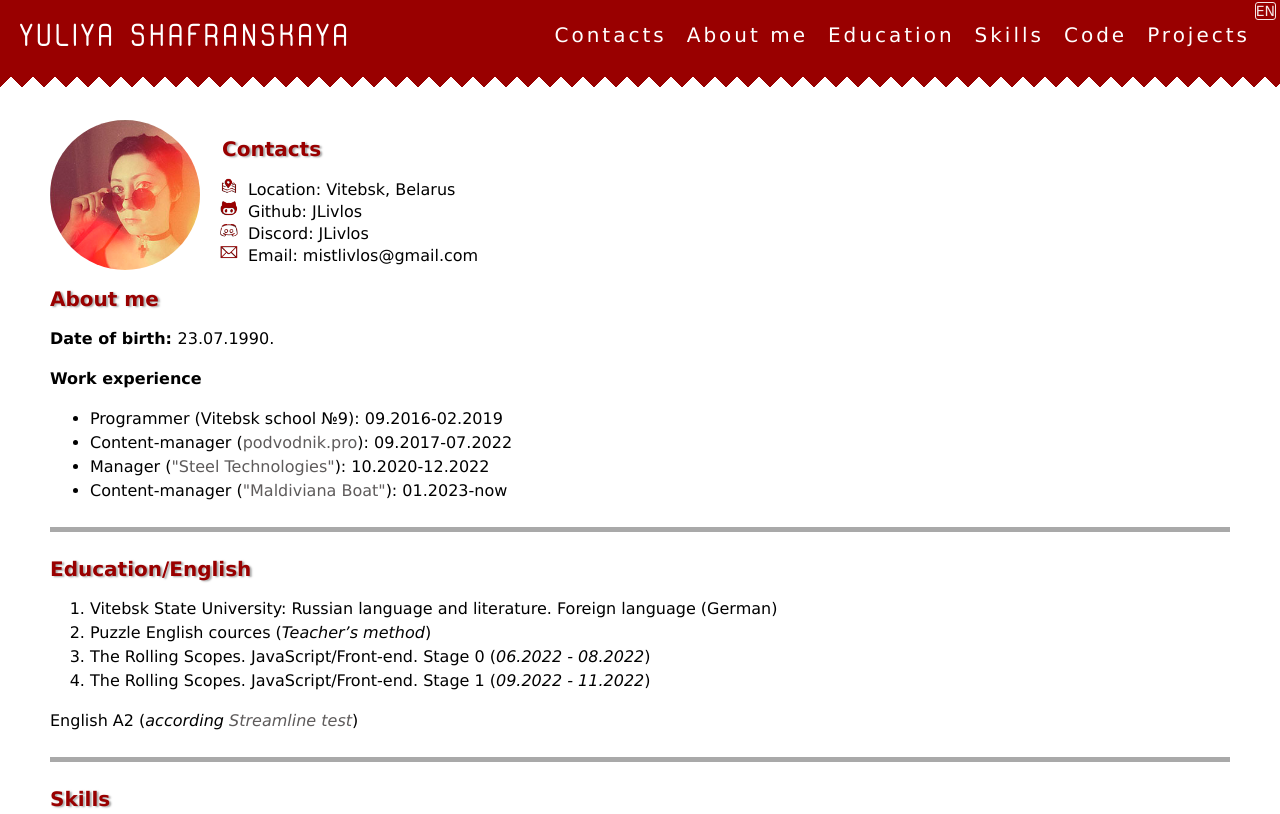
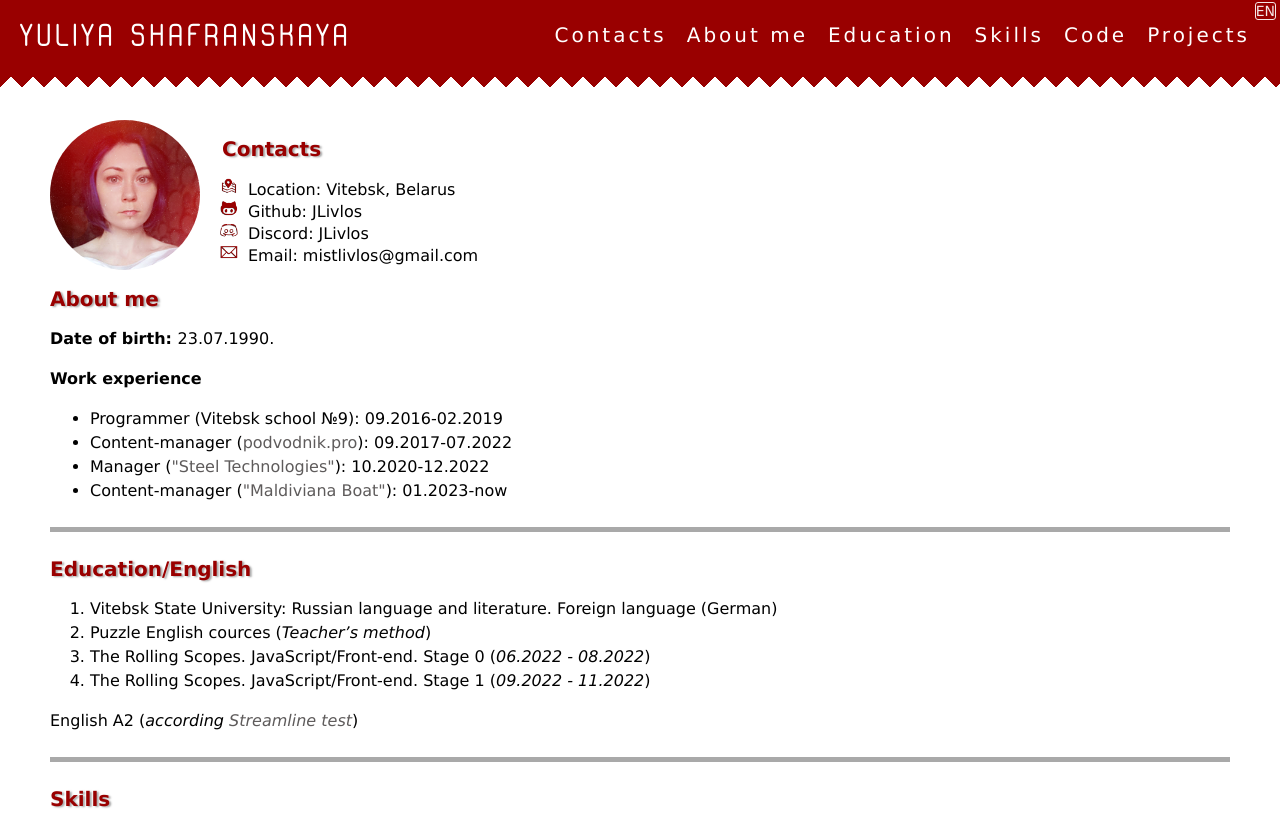
Before and after one commit to JLivlos/cv, a plain HTML site: page index.html in a window 1280 px wide. Shown: the top 814 px of the page. Drawn offline with Linux system fonts and the light colour scheme.

Commit message:
feat: change photo

```diff
--- a/style.css
+++ b/style.css
@@ -170,7 +170,7 @@ h1 a {
   height: 150px;
   border-radius: 50%;
   overflow: hidden;
-  background-image: url("assets/img/photo.jpg");
+  background-image: url("assets/img/photo.png");
   background-size: 150px 150px;
 }
 
```
Also changed, not shown: assets/img/photo.jpg (deleted), assets/img/photo.png (added).
